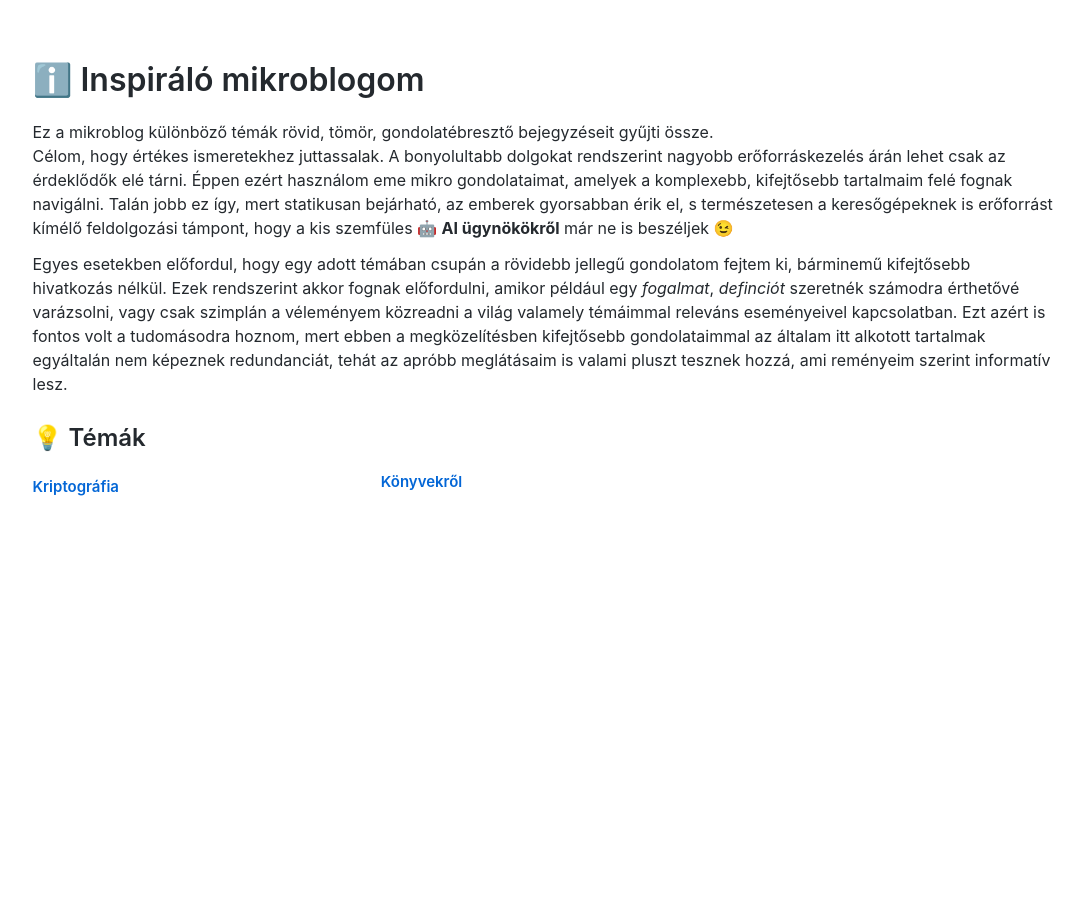
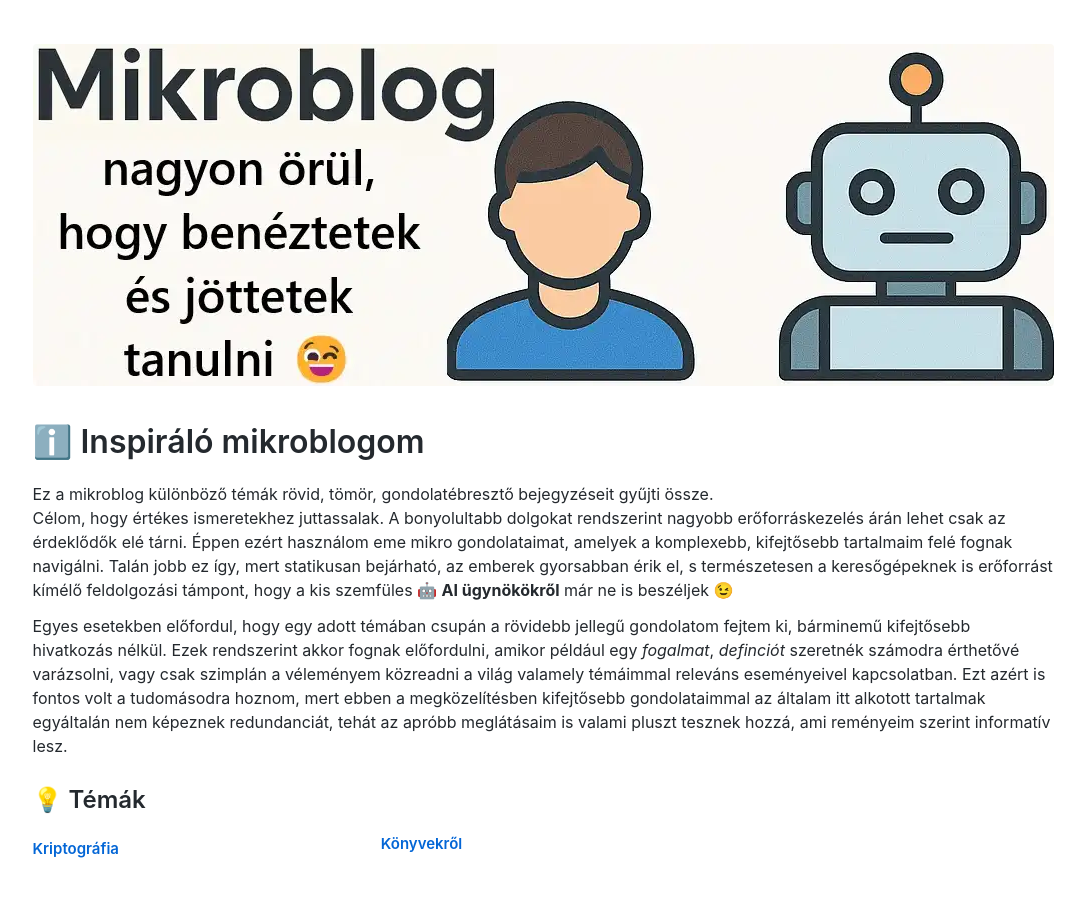
Before and after one commit to inspiralo/mikroblog, a Jekyll site: the page built from docs/index.md, in a window 1280 px wide. Shown: the top 897 px of the page, without its empty margins (97-1182 px from the left). Built offline with Jekyll 4.4.1, drawn with Linux system fonts in a browser that asks for light colours.

Commit message:
Update index.md

```diff
--- a/docs/index.md
+++ b/docs/index.md
@@ -2,6 +2,8 @@
 layout: default
 title: Inspiráló mikroblog
 ---
+
+<img src="{{ '/Inspirator-mikroblog-GitHub-koszonetnyilvanitas-a-latogatoknak.webp' | relative_url }}" alt="Inspiráló mikroblog köszöntő">
 
 # ℹ️ Inspiráló mikroblogom
 
```
